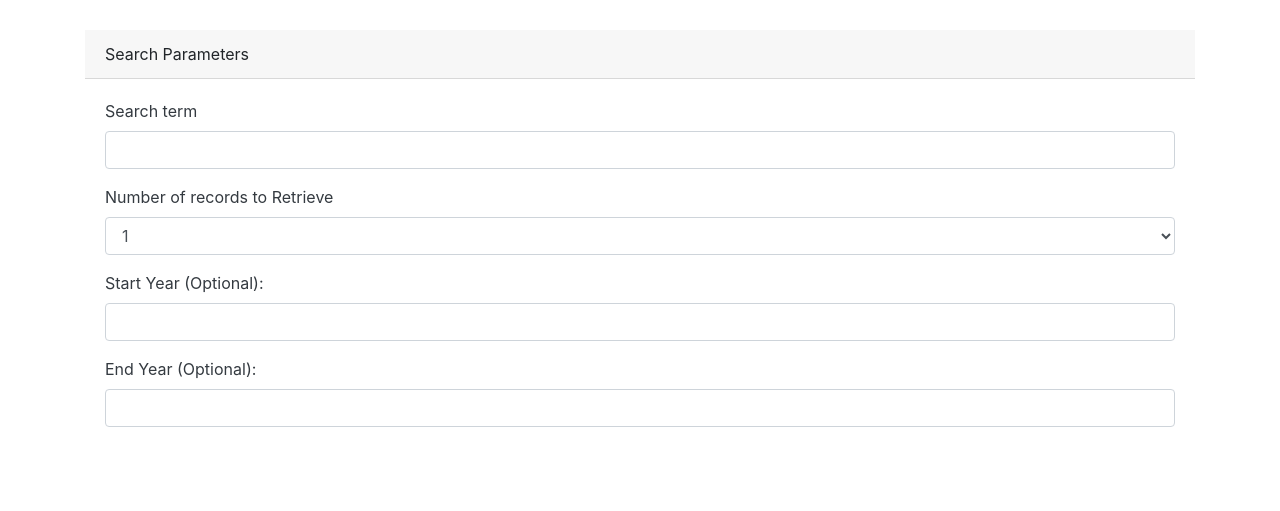
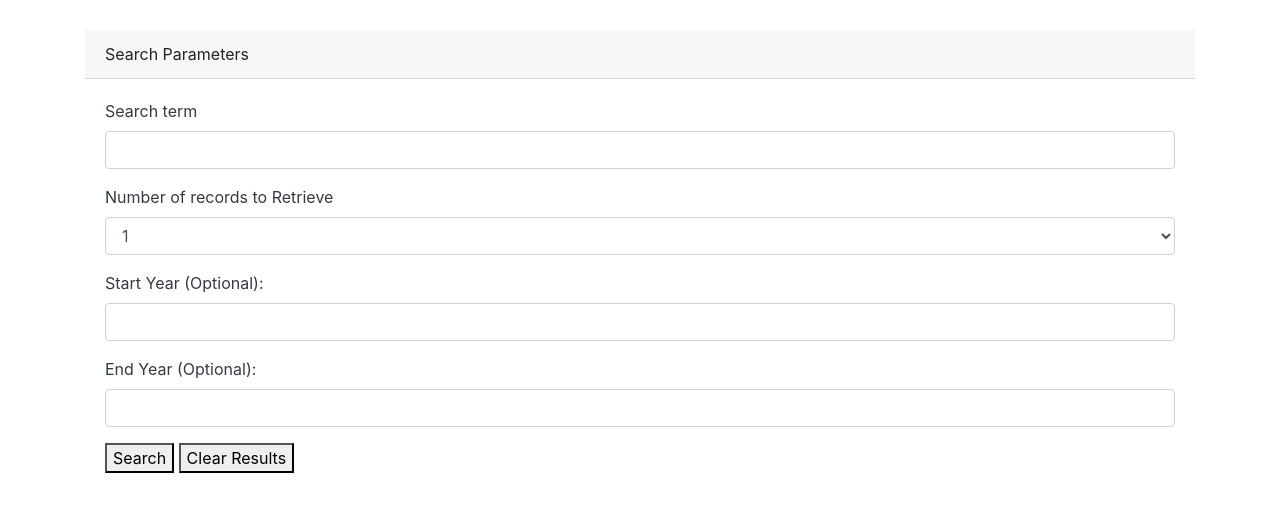
Before and after one commit to themancalledzac/NYTSearch, a plain HTML site: page index.html in a window 1280 px wide. Shown: the part 205-716 px from the top of the page. Drawn offline with nearby package versions, Linux system fonts and the light colour scheme.

Commit message:
added buttons

```diff
--- a/index.html
+++ b/index.html
@@ -45,7 +45,8 @@
                     <label for="exampleFormControlInput1">End Year (Optional):</label>
                     <input type="email" class="form-control" id="exampleFormControlInput1" placeholder="">
                 </div>
-
+                <button type="submit" class="">Search</button>
+                <button type="submit" class="">Clear Results</button>
               </form>
             </div>
     </div>
```
Also changed, not shown: 1 other file.
